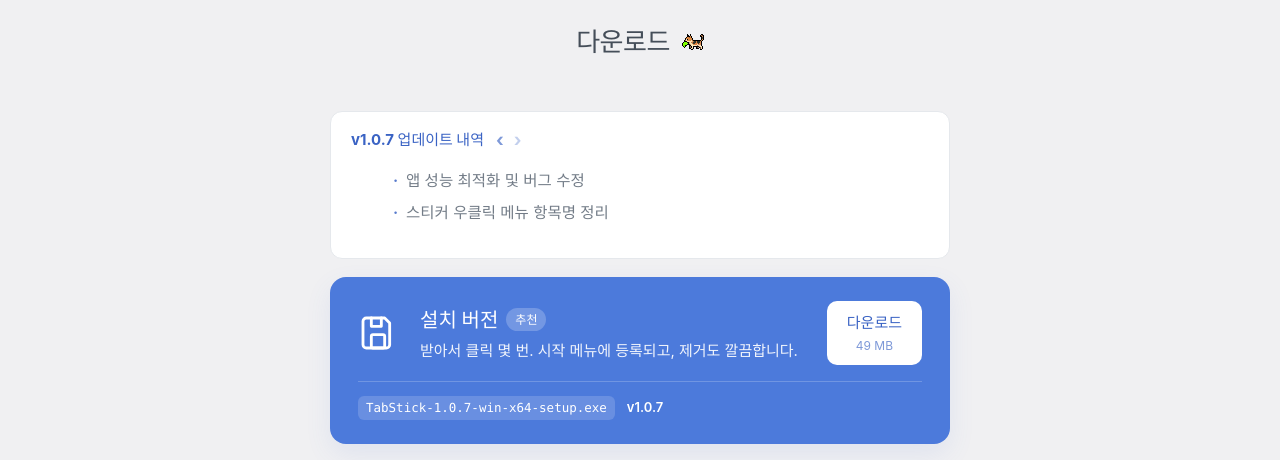
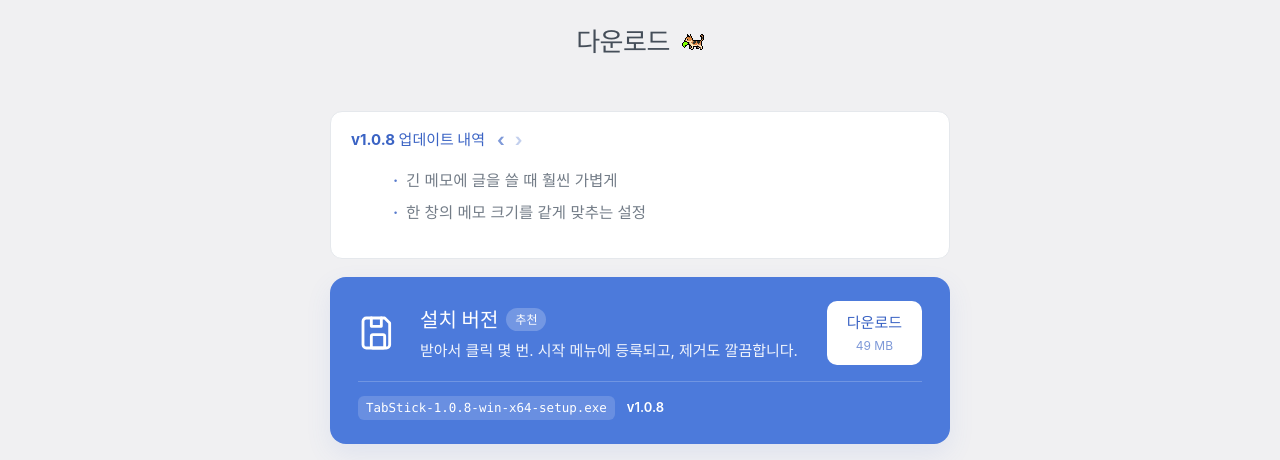
Before and after one commit to legendsteel11-dotcom/tabstick-app, a Vue app: page / in a window 1280 px wide. Shown: the part 3700-4160 px from the top of the page. Built offline with nearby package versions, Linux system fonts and the light colour scheme; a web font is replaced by a local one.

Commit message:
Point the page at 1.0.8

```diff
--- a/src/components/DownloadSection.vue
+++ b/src/components/DownloadSection.vue
@@ -53,7 +53,7 @@
 
 // 표시용 버전(배지 "v1.0.2")과 릴리즈 태그(v1.0.2)는 여기. channel이 비면 (Beta) 알약이 사라진다 -
 // 2026-07-26에 뗐다(개인 프로그램의 베타 표기가 "덜 만든 것"으로 읽힌다는 지적).
-const version = '1.0.7'
+const version = '1.0.8'
 const channel = ''
 
 /**
--- a/src/i18n.ts
+++ b/src/i18n.ts
@@ -138,6 +138,13 @@
       // 광고가 앞서 나가지 않는다(예전 notesVersion 상수가 하던 일을 데이터가 스스로 한다).
       // 1.0.2 이하는 싣지 않는다 - 한두 줄 요약뿐이라 목록이 채워 넣은 것처럼 보인다.
       notes: [
+        {
+          version: '1.0.8',
+          items: [
+            '긴 메모에 글을 쓸 때 훨씬 가볍게',
+            '한 창의 메모 크기를 같게 맞추는 설정',
+          ],
+        },
         {
           version: '1.0.7',
           items: [
@@ -377,6 +384,13 @@
       notesNewer: 'Newer update notes',
       notes: [
         {
+          version: '1.0.8',
+          items: [
+            'Typing in a long memo is much lighter',
+            'A setting to keep memo sizes matched within a window',
+          ],
+        },
+        {
           version: '1.0.7',
           items: [
             'Performance improvements and bug fixes',
```
Also changed, not shown: 1 other file (tests, documents, lock files or other folders).
